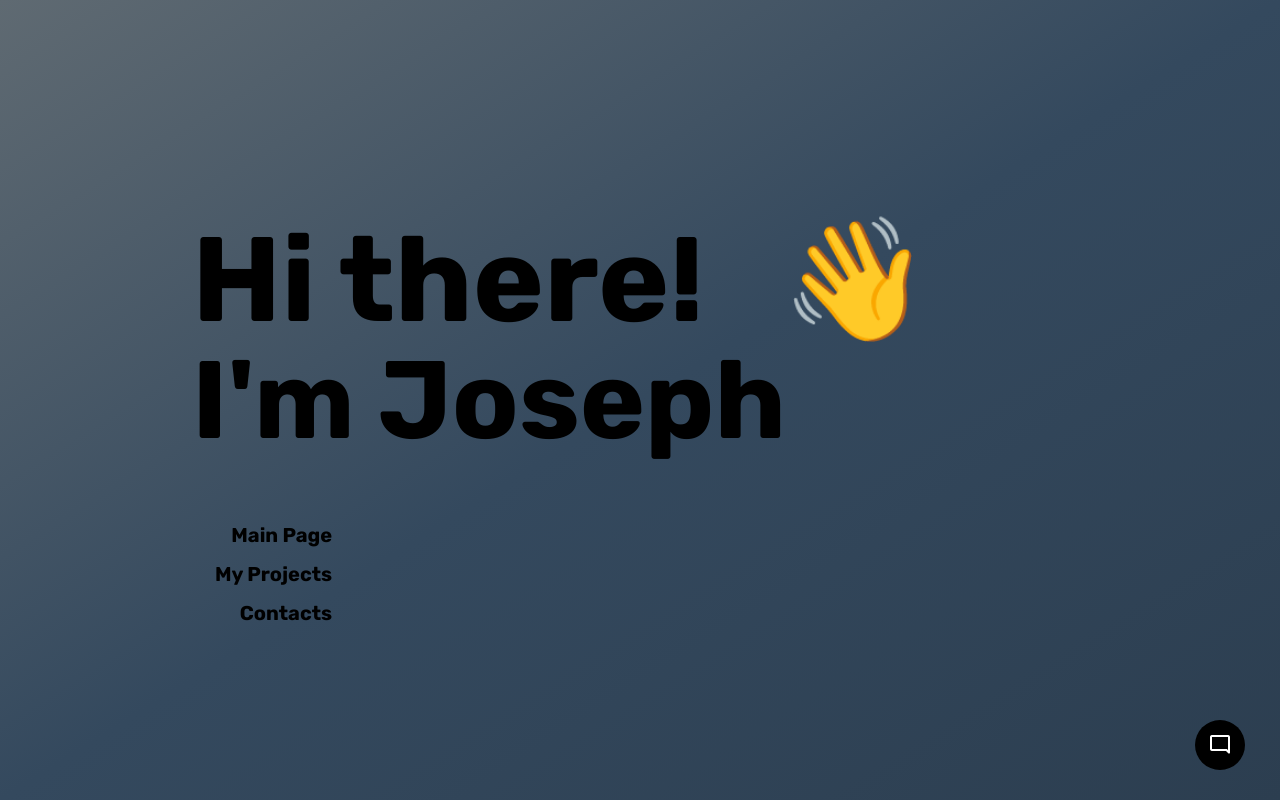
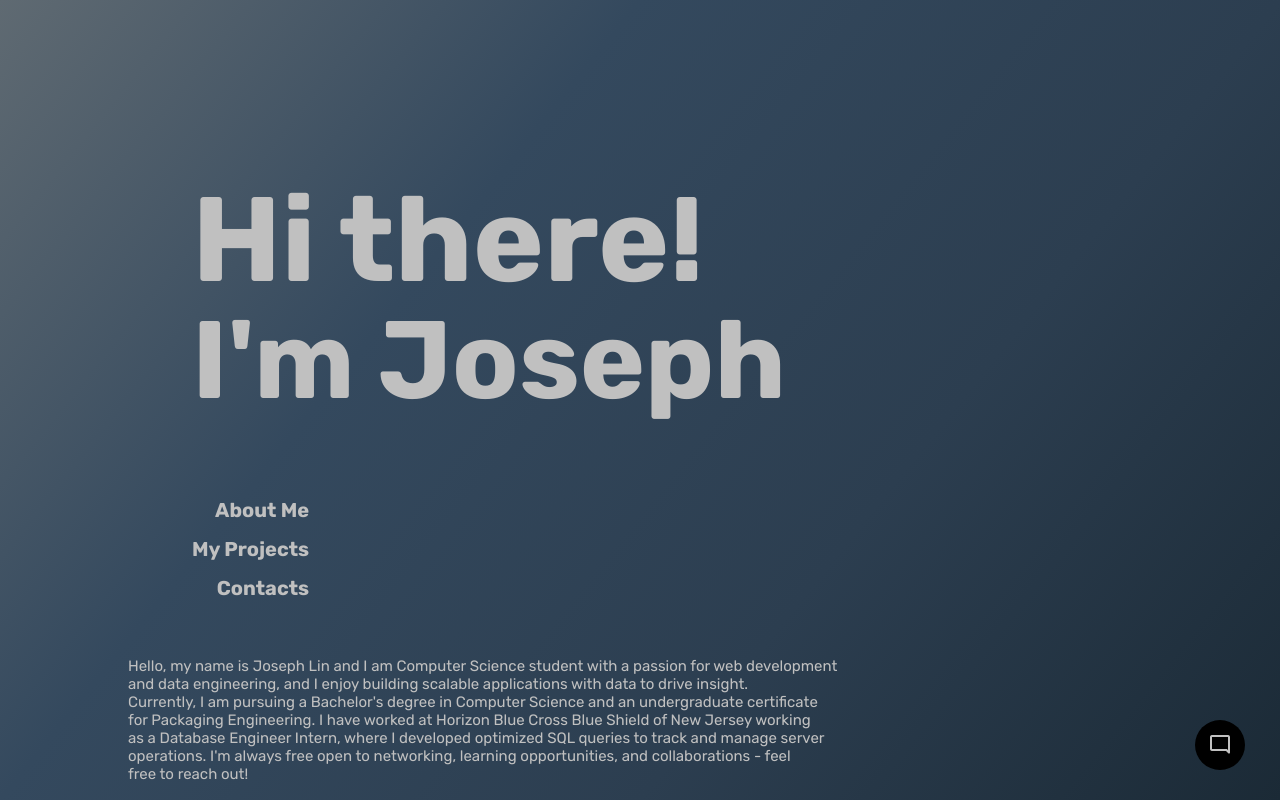
Before and after one commit to JosephLin135/LinProject, a React (Vite) app: page / in a window 1280 px wide. Shown: the top 800 px of the page. Built offline with nearby package versions, Linux system fonts and the light colour scheme.

Commit message:
modified cosmetics of page

```diff
--- a/index.html
+++ b/index.html
@@ -11,11 +11,11 @@
     <header>
       <div class="header-container">
         <div class="title-container">
-          <h1 class="main-title-greeting">Hi there! &nbsp; 👋 </h1>
+          <h1 class="main-title-greeting">Hi there! </h1>
           <h1 class="main-title">I'm Joseph</h1>
           <nav>
             <ul class="nav-links">
-              <li><a href="/index.html">Main Page</a></li>
+              <li><a href="/index.html">About Me</a></li>
               <li><a href="/project.html">My Projects</a></li>
               <li><a href="/about.html">Contacts</a></li>
             </ul>
@@ -24,6 +24,17 @@
       </div>
     </header>
 
+    <div id="introduction">
+      <p class="introduction">Hello, my name is Joseph Lin and I am Computer Science student with a passion for web development
+      <br>and data engineering, and I enjoy building scalable applications with data to drive insight.
+      <br>Currently, I am pursuing a Bachelor's degree in Computer Science and an undergraduate certificate
+      <br>for Packaging Engineering. I have worked at Horizon Blue Cross Blue Shield of New Jersey working
+      <br>as a Database Engineer Intern, where I developed optimized SQL queries to track and manage server
+      <br>operations. I'm always free open to networking, learning opportunities, and collaborations - feel
+      <br> free to reach out!</p>
+    </div>
+
+    </p>
     <div id="root"></div>
 
     <script type="module" src="/src/main.jsx"></script>
--- a/project.html
+++ b/project.html
@@ -12,7 +12,7 @@
       <div class="header-container">
       <nav>
         <ul class="nav-links">
-            <li><a href="/index.html">Main Page</a></li>
+            <li><a href="/index.html">About Me</a></li>
             <li><a href="/project.html">My Projects</a></li>
             <li><a href="/about.html">Contacts</a></li>
         </ul>
--- a/src/index.css
+++ b/src/index.css
@@ -9,8 +9,8 @@
 
 body {
   width: 100%;
-  min-height: 100vh;
-  background: linear-gradient(to bottom right, #5f6a72, #34495e, #2c3e50);
+  min-height: 200vh;
+  background: linear-gradient(to bottom right, #5f6a72, #34495e, #2c3e50, #1b2a36, #3a4a61);
   opacity: 1;
   transition: opacity 0.5s ease;
 }
@@ -25,23 +25,22 @@ header {
   text-align: left;
 }
 
-/* Make the header container a flexbox to align h1 and nav side by side */
 .header-container {
   display: flex;
-  align-items: center; /* Align items vertically */
-  justify-content: space-between; /* Push nav to the right */
+  align-items: center;
+  justify-content: space-between;
   width: 80%;
   max-width: 1200px;
-  margin: 50px auto; /* Center the container */
+  margin: 20px auto;
+  padding: 10px 0;
 }
 
-/* Keep the title on the left */
 .title-container {
   display: flex;
   flex-direction: column;
 }
 
-/* Style the titles */
+
 .main-title-greeting {
   font-size: 50px;
   margin-bottom: 10px;
@@ -54,16 +53,16 @@ header {
 
 nav {
   position: absolute;
-  bottom: 175px;
-  left: 215px;
+  bottom: 25%;
+  left: 15%;
 }
 
 .nav-links {
   list-style: none;
   display: flex;
-  flex-direction: column; /* Stack links vertically */
-  align-items: flex-end; /* Align text to the right */
-  gap: 15px; /* Space between items */
+  flex-direction: column;
+  align-items: flex-end;
+  gap: 15px;
   padding: 0;
 }
 
@@ -73,7 +72,7 @@ nav {
 
 .nav-links a {
   text-decoration: none;
-  color: #000000;
+  color: #c0c0c0;
   font-size: 20px;
   font-weight: bold;
   transition: color 0.3s;
@@ -91,37 +90,55 @@ h2 {
 .main-title-greeting {
   font-size: 120px;
   position: absolute;
-  top: 35%;
+  top: 30%;
   left: 15%;
   transform: translateY(-50%);
-  color: #000000;
+  color: #c0c0c0;
 }
 
 .main-title {
   font-size: 110px;
   position: absolute;
-  top: 50%;
+  top: 45%;
   left: 15%;
   transform: translateY(-50%);
-  color: #000000;
+  color: #c0c0c0;
+}
+
+.introduction {
+  font-size: 15px;
+  position: absolute;
+  top: 90%;
+  left: 10%;
+  transform: translateY(-50%);
+  color: #c0c0c0;
 }
 
 .project-description {
   font-size: 110px;
   position: absolute;
-  top: 50%;
+  top: 40%;
   left: 15%;
   transform: translateY(-50%);
-  color: #000000;
+  color: #c0c0c0;
+}
+
+.contact-Contact {
+  font-size: 100px;
+  position: absolute;
+  top: 30%;
+  left: 15%;
+  transform: translateY(-50%);
+  color: #c0c0c0;
 }
 
 .contact-information {
   font-size: 100px;
   position: absolute;
-  top: 40%;
+  top: 45%;
   left: 15%;
   transform: translateY(-50%);
-  color: #000000;
+  color: #c0c0c0;
 }
 
 #chatbot-toggler{
@@ -142,7 +159,7 @@ h2 {
 
 #chatbot-toggler span {
   position: absolute;
-  color: #fff;
+  color: #c0c0c0;
 }
 
 .container.show-chatbot #chatbot-toggler {
@@ -201,12 +218,12 @@ h2 {
   padding: 6px;
   flex-shrink: 0;
   fill: #000000;
-  background: #fff;
+  background: #c0c0c0;
   border-radius: 50%;
 }
 
 .header-info .logo-text {
-  color: #fff;
+  color: #c0c0c0;
   font-size: 1.31rem;
   font-weight: 600;
 }
@@ -216,7 +233,7 @@ h2 {
   width: 40px;
   border: none;
   outline: none;
-  color: #fff;
+  color: #c0c0c0;
   cursor: pointer;
   font-size: 1.9rem;
   padding-top: 2px;
```
Also changed, not shown: about.html (+7 -2 lines).
